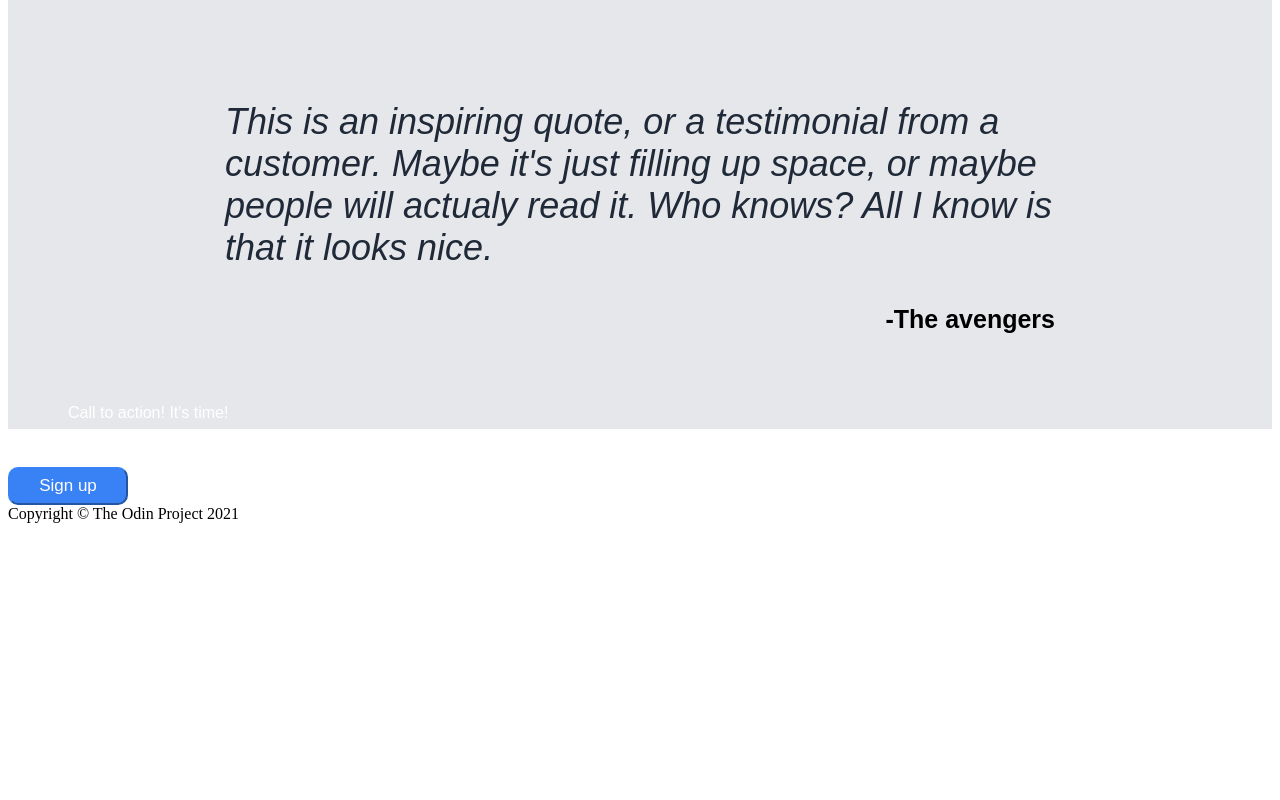
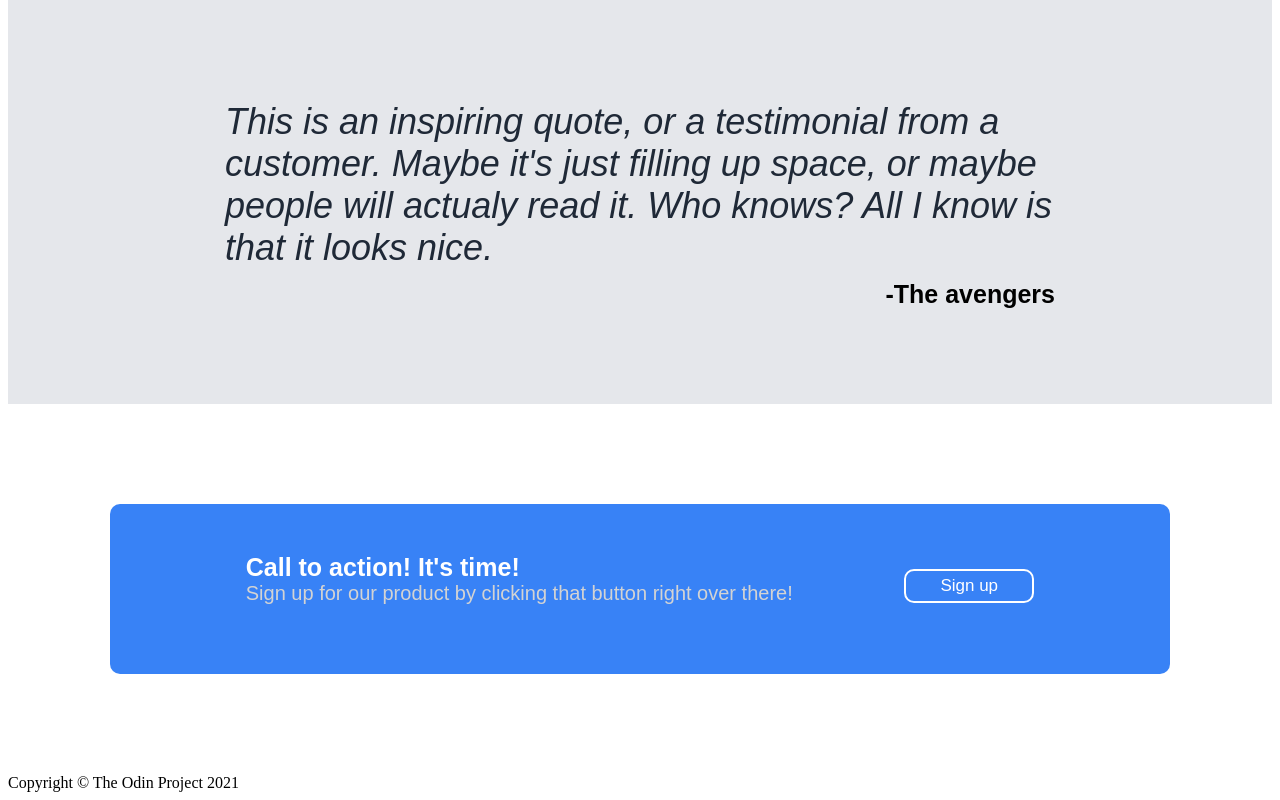
Before and after one commit to DebsART/first-landing-pg, a plain HTML site: page index.html in a window 1280 px wide. Shown: the part 1007-1807 px from the top of the page. Before the commit the page ends 1538 px from the top, so only its background shows below. Drawn offline with Linux system fonts and the light colour scheme.

Commit message:
styled call 2 action section

```diff
--- a/index.html
+++ b/index.html
@@ -63,11 +63,11 @@
 
             <div class="content3">
                 <div class="blue-box">
-                    <div class="left-side">
-                        <div class="call-to-action">Call to action! It's time!</div>
-                        <p> Sign up for our product by clicking that button right over there!</p>
+                    <div class="left-end">
+                        <div class="call">Call to action! It's time!</div>
+                        <p class="action-paragraph"> Sign up for our product by clicking that button right over there!</p>
                     </div>
-                    <button>Sign up</button>
+                    <button class="bottom">Sign up</button>
                 </div>
             </div>
    </div>
--- a/style.css
+++ b/style.css
@@ -132,7 +132,6 @@ font-family: Arial, Helvetica, sans-serif;
     flex-direction: column;
     align-items: center;
     justify-content: center;
-    gap:-15px;
 }
 .quote{
     font-family: Arial, Helvetica, sans-serif;
@@ -147,4 +146,43 @@ font-family: Arial, Helvetica, sans-serif;
     font-size: 25px;
     width:830px;
     text-align: end;
+    margin-top:-25px ;
 }
+
+.blue-box{
+    background-color: #3882f6;
+    display: flex;
+    justify-content: space-around;
+    align-items: center;
+    padding: 80px;
+    width:900px;
+    height:10px;
+    border-radius: 10px;
+}
+.content3{
+    padding: 100px;
+    display: flex;
+    justify-content: center;
+}
+
+.bottom{
+    border-style: solid;
+    border-color: white;
+    border-radius: 10px;
+    padding: 5px 30px;
+    width: 130px;
+}
+
+.call{
+    font-size: 25px;
+    font-weight: bold;
+    color: white;
+    font-family: Arial, Helvetica, sans-serif;
+}
+
+.action-paragraph{
+    font-size: 20px;
+    margin-top: 0px;
+    color: lightgray;
+    font-family: Arial, Helvetica, sans-serif;
+}
```
